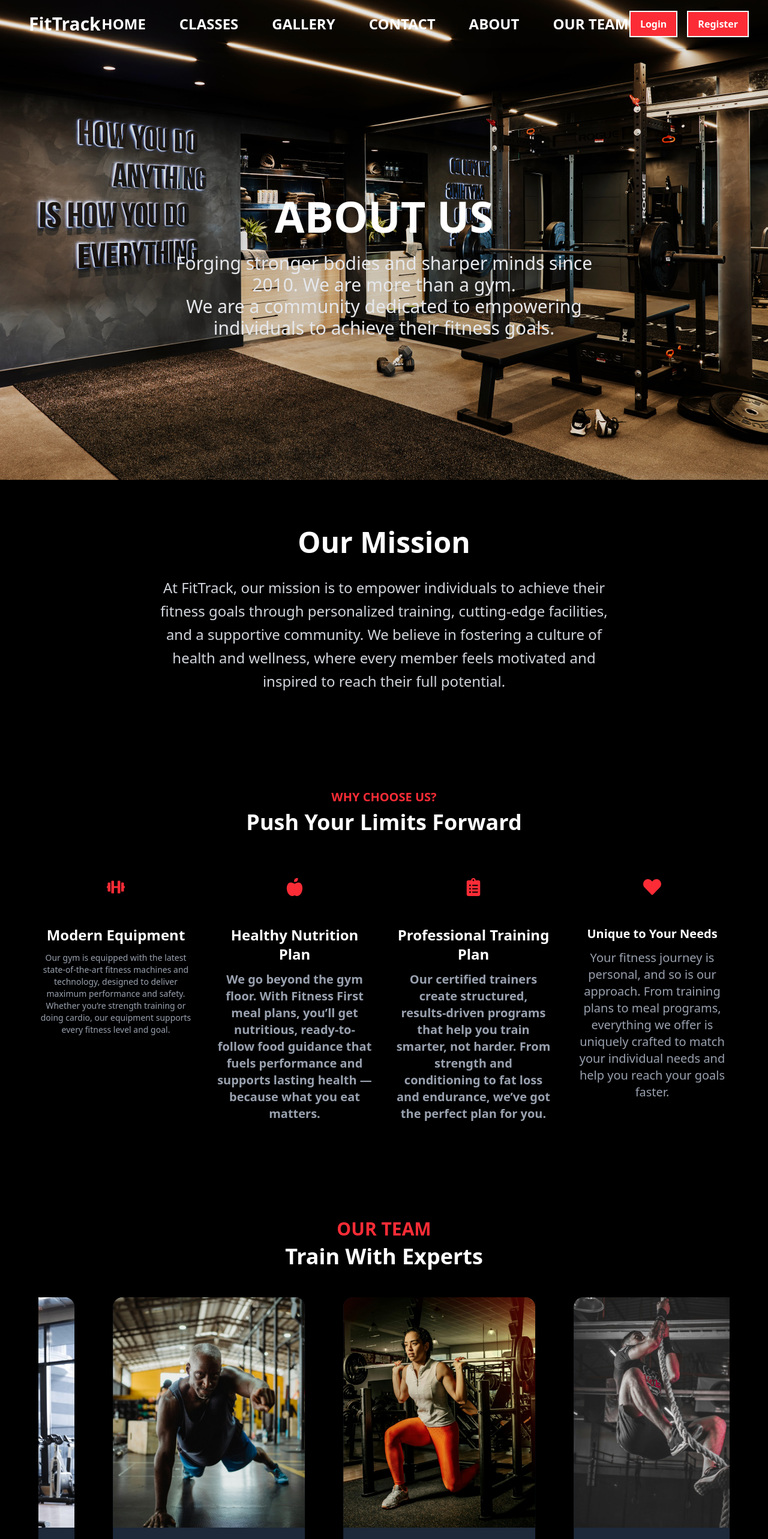
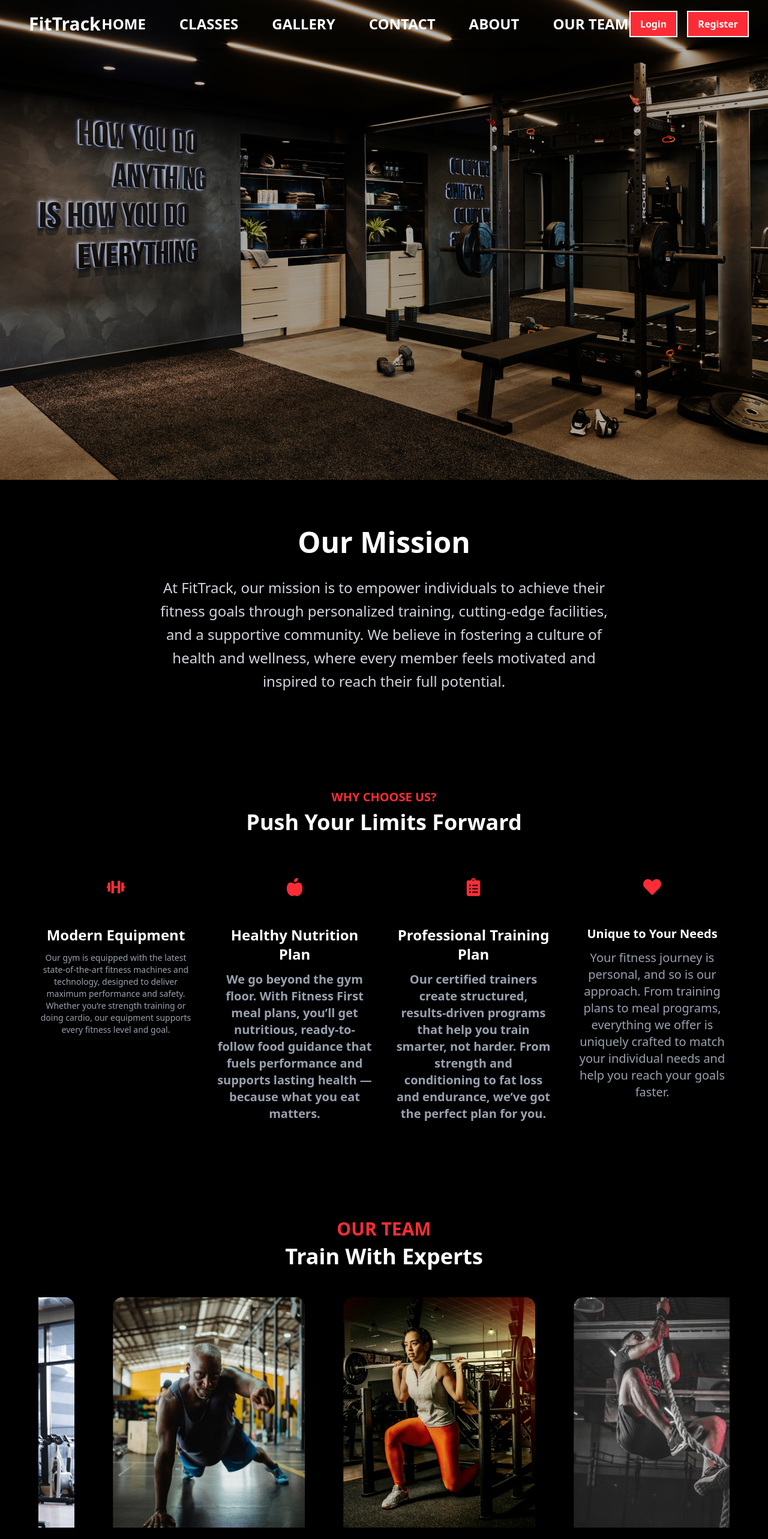
Before and after one commit to SathsaraniBS/GYM, a React app in the folder frontend/: page /about in a window 1280 px wide. Shown: the top 2566 px of the page at 60% size. Built offline with nearby package versions, Linux system fonts and the light colour scheme; the HTML template or start-up script is replaced by a standard one.

Commit message:
Refactor About page: update background opacity and adjust team member card styles for improved aesthetics

```diff
--- a/frontend/src/pages/About.jsx
+++ b/frontend/src/pages/About.jsx
@@ -18,7 +18,7 @@ function About() {
       <Navbar />
 
       {/* Hero Section */}
-      <section className="min-h-screen relative bg-[url('/a3.jpg')] bg-black/10 bg-blend-multiply bg-center bg-cover bg-no-repeat flex items-center justify-center px-4 sm:px-6 lg:px-8 pt-20">
+      {/* <section className="min-h-screen relative bg-[url('/a3.jpg')] bg-black/10 bg-blend-multiply bg-center bg-cover bg-no-repeat flex items-center justify-center px-4 sm:px-6 lg:px-8 pt-20">
         <div className="text-center text-white p-6 sm:p-8 max-w-3xl mx-auto">
           <h1 className="text-5xl sm:text-6xl lg:text-7xl font-bold leading-tight">
             ABOUT US
@@ -30,7 +30,14 @@ function About() {
             We are a community dedicated to empowering individuals to achieve their fitness goals.
           </h2>
         </div>
+      </section> */}
+
+      <section className="min-h-screen relative bg-[url('/a3.jpg')] bg-black/30 bg-blend-multiply bg-center bg-cover bg-no-repeat flex items-center justify-center px-4 sm:px-6 lg:px-8 pt-20">
+        <div className="text-center text-white p-6 sm:p-8 max-w-3xl mx-auto">
+          <h1 className="text-5xl sm:text-6xl lg:text-7xl font-bold leading-tight"></h1>
+      </div>
       </section>
+
 
       {/* Mission Section */}
       <div className="bg-black text-white py-20 px-6">
@@ -125,13 +132,13 @@ function About() {
             <div className="carousel-track">
               {[...teamMembers, ...teamMembers].map((member, index) => (
                 <div key={`${member.id}-${index}`} className="flex-shrink-0 w-80 mx-8">
-                  <div className="bg-gray-800 rounded-2xl overflow-hidden shadow-2xl hover:shadow-red-500/30 transition-shadow duration-300">
+                  <div className="bg-gray rounded-2xl overflow-hidden shadow-2xl hover:shadow-red-500/30 transition-shadow duration-300">
                     <img
                       src={member.image}
                       alt={member.name}
                       className="w-full h-96 object-cover"
                     />
-                    <div className="p-8 text-center">
+                    <div className="p-8 text-center bg-transparent">
                       <h3 className="text-2xl font-bold">{member.name}</h3>
                       <p className="text-red-400 text-lg mt-2">{member.role}</p>
                     </div>
```
